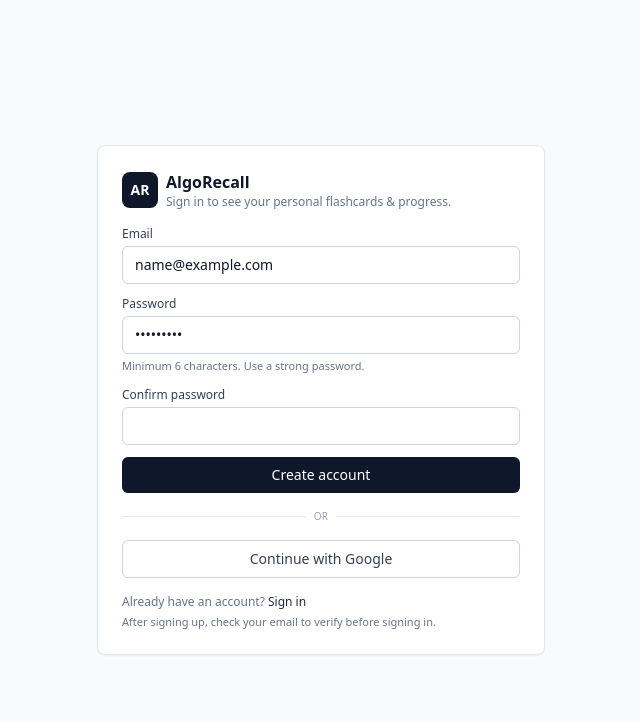
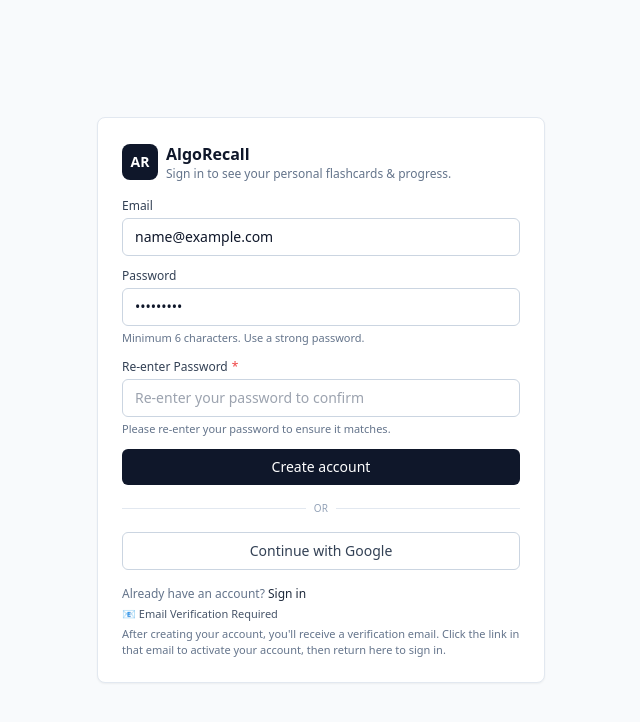
Before and after one commit to Jayateerth13/algo-recall, a React (Vite) app in the folder frontend/: page /dashboard in a window 1280 px wide. Both pictures are taken after typing "name@example.com", "Sample123" into the empty fields and a click on the button "Create an account". Shown: the top 722 px of the page, without its empty margins (319-959 px from the left). Built offline with nearby package versions, Linux system fonts and the light colour scheme; no server answers.

Commit message:
SVG URI encoding fix

```diff
--- a/frontend/src/components/AuthGate.jsx
+++ b/frontend/src/components/AuthGate.jsx
@@ -1,4 +1,4 @@
-import { useState } from "react";
+import { useState, useEffect } from "react";
 import { useAuth } from "../contexts/AuthContext";
 
 export default function AuthGate({ children }) {
@@ -10,6 +10,18 @@ export default function AuthGate({ children }) {
   const [error, setError] = useState("");
   const [info, setInfo] = useState("");
   const [submitting, setSubmitting] = useState(false);
+
+  // Clear form state when user logs out
+  useEffect(() => {
+    if (!user && !loading) {
+      setEmail("");
+      setPassword("");
+      setConfirmPassword("");
+      setError("");
+      setInfo("");
+      setMode("signin");
+    }
+  }, [user, loading]);
 
   if (loading) {
     return (
@@ -58,8 +70,13 @@ export default function AuthGate({ children }) {
         if (supaError) {
           setError(supaError.message);
         } else {
-          setInfo("Check your email to verify your account, then sign in.");
+          setInfo(
+            "Account created! Please check your email inbox (and spam folder) for a verification link. Click the link to verify your account, then return here to sign in."
+          );
           setMode("signin");
+          setEmail("");
+          setPassword("");
+          setConfirmPassword("");
         }
       }
     } finally {
@@ -119,6 +136,7 @@ export default function AuthGate({ children }) {
               onChange={(e) => setPassword(e.target.value)}
               required
               minLength={6}
+              placeholder={mode === "signup" ? "Enter your password" : ""}
             />
             <p className="text-[11px] text-slate-500">
               Minimum 6 characters. Use a strong password.
@@ -128,7 +146,8 @@ export default function AuthGate({ children }) {
           {mode === "signup" && (
             <div className="space-y-1">
               <label className="block text-xs font-medium text-slate-700">
-                Confirm password
+                Re-enter Password
+                <span className="text-red-500 ml-1">*</span>
               </label>
               <input
                 type="password"
@@ -137,7 +156,11 @@ export default function AuthGate({ children }) {
                 onChange={(e) => setConfirmPassword(e.target.value)}
                 required
                 minLength={6}
+                placeholder="Re-enter your password to confirm"
               />
+              <p className="text-[11px] text-slate-500">
+                Please re-enter your password to ensure it matches.
+              </p>
             </div>
           )}
 
@@ -147,9 +170,9 @@ export default function AuthGate({ children }) {
             </p>
           )}
           {info && (
-            <p className="text-xs text-emerald-700 bg-emerald-50 border border-emerald-100 rounded px-2 py-1">
-              {info}
-            </p>
+            <div className="text-xs text-emerald-700 bg-emerald-50 border border-emerald-200 rounded-md px-3 py-2 space-y-1">
+              <p className="font-medium">✓ {info}</p>
+            </div>
           )}
 
           <button
@@ -206,9 +229,14 @@ export default function AuthGate({ children }) {
             </p>
           )}
           {mode === "signup" && (
-            <p className="text-[11px] text-slate-500">
-              After signing up, check your email to verify before signing in.
-            </p>
+            <div className="space-y-1">
+              <p className="text-[11px] text-slate-600 font-medium">
+                📧 Email Verification Required
+              </p>
+              <p className="text-[11px] text-slate-500">
+                After creating your account, you'll receive a verification email. Click the link in that email to activate your account, then return here to sign in.
+              </p>
+            </div>
           )}
         </div>
       </div>
```
Also changed, not shown: frontend/index.html (+1 -1 lines).
